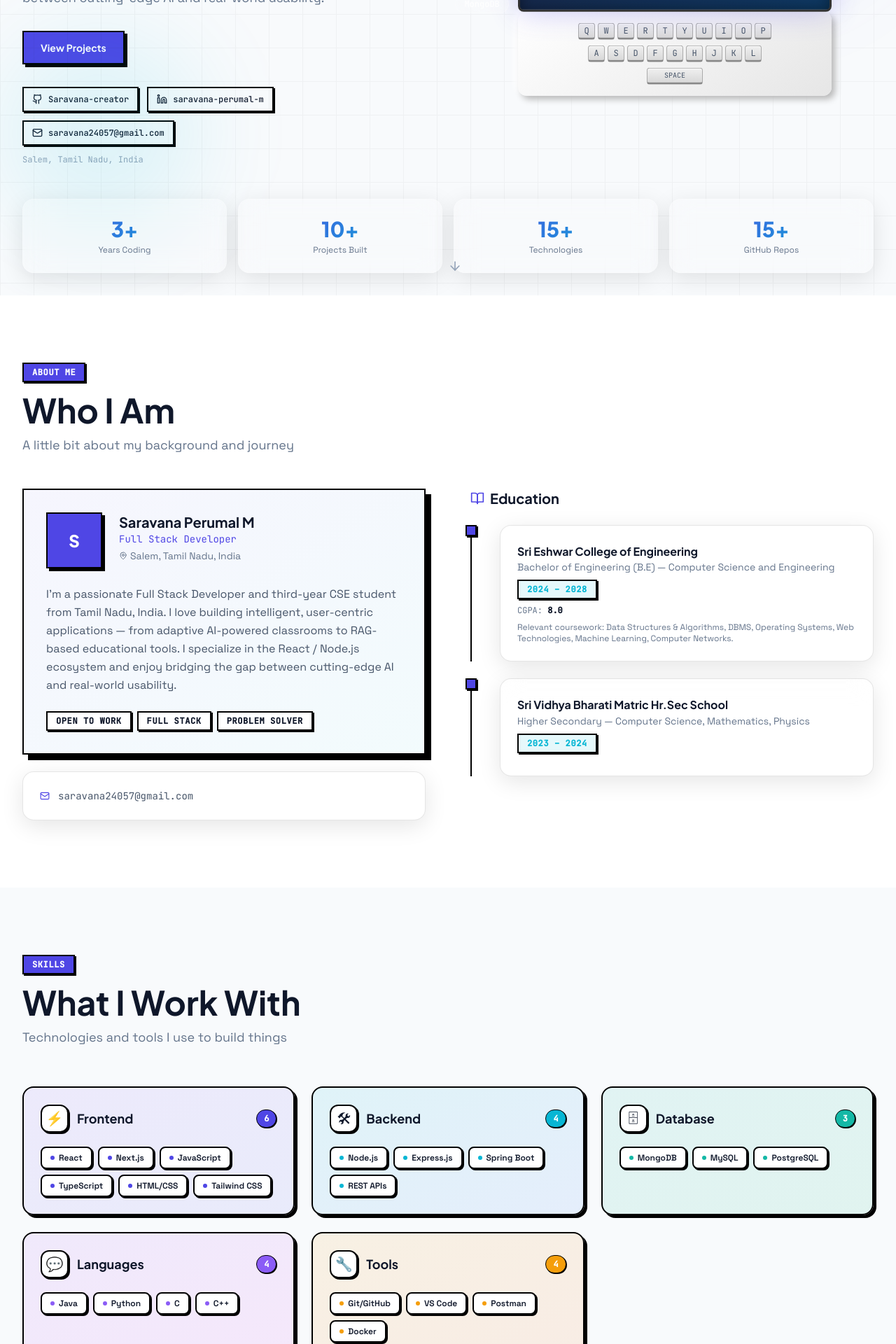
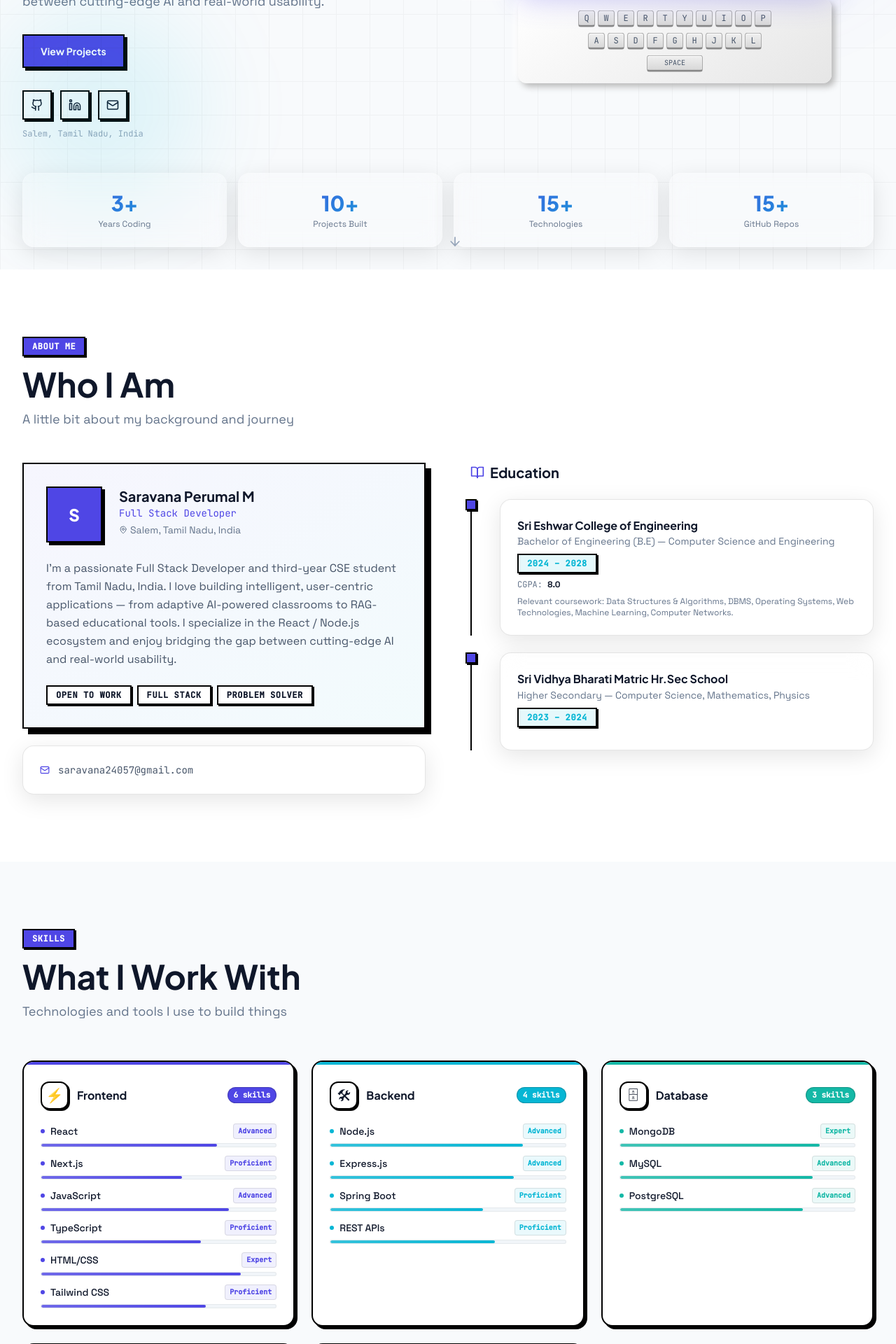
Before and after one commit to Saravana-creator/Saravana_Portfolio, a React (Vite) app in the folder frontend/: page / in a window 1280 px wide. Shown: the part 460-2380 px from the top of the page at 70% size. Built offline with nearby package versions, Linux system fonts and the light colour scheme.

Commit message:
Font Fix: 1

```diff
--- a/frontend/src/components/sections/HeroSection.tsx
+++ b/frontend/src/components/sections/HeroSection.tsx
@@ -138,21 +138,21 @@ export default function HeroSection() {
               </a>
             </motion.div>
 
-            {/* Social links with values */}
+            {/* Social links — icon buttons */}
             <motion.div variants={staggerItem} className="flex flex-col gap-3">
-              <div className="flex flex-wrap items-center gap-3">
-                {socialLinks.map(({ icon: Icon, href, label, value }) => (
+              <div className="flex items-center gap-3">
+                {socialLinks.map(({ icon: Icon, href, label }) => (
                   <a
                     key={label}
                     href={href}
                     target="_blank"
                     rel="noreferrer"
                     aria-label={label}
-                    className="flex items-center gap-2 border-2 border-black px-3 py-2 hover:bg-black hover:text-white transition-colors duration-150 group"
-                    style={{ boxShadow: '2px 2px 0 #000' }}
+                    title={label}
+                    className="border-2 border-black p-2.5 hover:bg-black hover:text-white transition-colors duration-150"
+                    style={{ boxShadow: '3px 3px 0 #000' }}
                   >
-                    <Icon size={15} />
-                    <span className="font-mono text-xs font-medium">{value}</span>
+                    <Icon size={18} />
                   </a>
                 ))}
               </div>
--- a/frontend/src/components/sections/SkillsSection.tsx
+++ b/frontend/src/components/sections/SkillsSection.tsx
@@ -3,16 +3,15 @@ import { staggerContainer, staggerItem } from '@/lib/animations';
 import { useScrollReveal } from '@/hooks/useScrollReveal';
 import skills from '@/data/skills';
 
-// Category emoji/icon mapping
-const categoryMeta: Record<string, { icon: string; bg: string; accent: string }> = {
-  Frontend:  { icon: '⚡', bg: 'from-violet-500/10 to-indigo-500/10',   accent: '#4F46E5' },
-  Backend:   { icon: '🛠', bg: 'from-cyan-500/10 to-blue-500/10',       accent: '#06B6D4' },
-  Database:  { icon: '🗄', bg: 'from-teal-500/10 to-emerald-500/10',    accent: '#14B8A6' },
-  Languages: { icon: '💬', bg: 'from-purple-500/10 to-fuchsia-500/10',  accent: '#8B5CF6' },
-  Tools:     { icon: '🔧', bg: 'from-amber-500/10 to-orange-500/10',    accent: '#F59E0B' },
+// Category metadata
+const categoryMeta: Record<string, { icon: string; bg: string; accent: string; glow: string }> = {
+  Frontend:  { icon: '⚡', bg: 'from-violet-500/8 to-indigo-500/8',   accent: '#4F46E5', glow: 'rgba(79,70,229,0.15)'  },
+  Backend:   { icon: '🛠', bg: 'from-cyan-500/8 to-blue-500/8',       accent: '#06B6D4', glow: 'rgba(6,182,212,0.15)'  },
+  Database:  { icon: '🗄', bg: 'from-teal-500/8 to-emerald-500/8',    accent: '#14B8A6', glow: 'rgba(20,184,166,0.15)' },
+  Languages: { icon: '💬', bg: 'from-purple-500/8 to-fuchsia-500/8',  accent: '#8B5CF6', glow: 'rgba(139,92,246,0.15)' },
+  Tools:     { icon: '🔧', bg: 'from-amber-500/8 to-orange-500/8',    accent: '#F59E0B', glow: 'rgba(245,158,11,0.15)' },
 };
 
-// Skill level label
 function levelLabel(level: number) {
   if (level >= 85) return 'Expert';
   if (level >= 75) return 'Advanced';
@@ -38,97 +37,96 @@ export default function SkillsSection() {
             <p className="section-subtitle">Technologies and tools I use to build things</p>
           </motion.div>
 
-          {/* Skill cards — new badge layout */}
+          {/* Cards */}
           <div className="grid grid-cols-1 sm:grid-cols-2 xl:grid-cols-3 gap-6">
             {skills.map((category) => {
               const meta = categoryMeta[category.category] ?? {
                 icon: '📦',
-                bg: 'from-slate-500/10 to-gray-500/10',
+                bg: 'from-slate-500/8 to-gray-500/8',
                 accent: '#64748B',
+                glow: 'rgba(100,116,139,0.15)',
               };
 
               return (
                 <motion.div
                   key={category.category}
                   variants={staggerItem}
-                  className={`relative rounded-2xl border-2 border-black overflow-hidden`}
+                  className="relative rounded-2xl border-2 border-black overflow-hidden bg-white"
                   style={{ boxShadow: '4px 4px 0 #000' }}
-                  whileHover={{ y: -4, boxShadow: '6px 6px 0 #000' }}
-                  transition={{ duration: 0.2 }}
+                  whileHover={{ y: -3, boxShadow: '7px 7px 0 #000' }}
+                  transition={{ duration: 0.18 }}
                 >
-                  {/* Gradient bg layer */}
+                  {/* Subtle tinted bg */}
+                  <div className={`absolute inset-0 bg-gradient-to-br ${meta.bg} pointer-events-none`} />
+
+                  {/* Top accent stripe */}
                   <div
-                    className={`absolute inset-0 bg-gradient-to-br ${meta.bg} pointer-events-none`}
+                    className="absolute top-0 left-0 right-0 h-1"
+                    style={{ backgroundColor: meta.accent }}
                   />
 
-                  <div className="relative p-6">
-                    {/* Category header */}
+                  <div className="relative p-6 pt-7">
+                    {/* Header row */}
                     <div className="flex items-center justify-between mb-5">
                       <div className="flex items-center gap-3">
-                        {/* Icon block */}
                         <div
                           className="w-10 h-10 rounded-xl flex items-center justify-center text-xl border-2 border-black bg-white"
                           style={{ boxShadow: '2px 2px 0 #000' }}
                         >
                           {meta.icon}
                         </div>
-                        <h3 className="font-display font-bold text-lg text-dark">
+                        <h3 className="font-display font-bold text-base text-dark">
                           {category.category}
                         </h3>
                       </div>
-                      {/* Count pill */}
+
+                      {/* Count badge */}
                       <span
-                        className="text-xs font-mono font-bold px-2.5 py-1 rounded-full text-white border border-black"
-                        style={{ backgroundColor: meta.accent, boxShadow: '1px 1px 0 #000' }}
+                        className="text-[11px] font-mono font-bold px-2 py-0.5 rounded-full text-white border border-black/20"
+                        style={{ backgroundColor: meta.accent }}
                       >
-                        {category.skills.length}
+                        {category.skills.length} skills
                       </span>
                     </div>
 
-                    {/* Skill chips */}
-                    <div className="flex flex-wrap gap-2">
+                    {/* Skills list with progress bars */}
+                    <div className="space-y-3">
                       {category.skills.map((skill, i) => (
-                        <motion.div
-                          key={skill.name}
-                          initial={{ opacity: 0, scale: 0.85 }}
-                          whileInView={{ opacity: 1, scale: 1 }}
-                          viewport={{ once: true }}
-                          transition={{ duration: 0.3, delay: i * 0.06 }}
-                          className="group relative"
-                        >
-                          {/* Chip */}
-                          <div
-                            className="flex items-center gap-1.5 px-3 py-1.5 rounded-lg border-2 border-black bg-white text-dark cursor-default transition-all duration-200 group-hover:text-white"
-                            style={{
-                              boxShadow: '2px 2px 0 #000',
-                            }}
-                            onMouseEnter={e => {
-                              (e.currentTarget as HTMLDivElement).style.backgroundColor = meta.accent;
-                              (e.currentTarget as HTMLDivElement).style.boxShadow = '3px 3px 0 #000';
-                            }}
-                            onMouseLeave={e => {
-                              (e.currentTarget as HTMLDivElement).style.backgroundColor = '#fff';
-                              (e.currentTarget as HTMLDivElement).style.boxShadow = '2px 2px 0 #000';
-                            }}
-                          >
-                            {/* Dot indicator */}
+                        <div key={skill.name}>
+                          {/* Name + level row */}
+                          <div className="flex items-center justify-between mb-1.5">
+                            <div className="flex items-center gap-2">
+                              {/* Colored dot */}
+                              <span
+                                className="w-1.5 h-1.5 rounded-full flex-shrink-0"
+                                style={{ backgroundColor: meta.accent }}
+                              />
+                              <span className="font-body text-sm font-medium text-dark">
+                                {skill.name}
+                              </span>
+                            </div>
                             <span
-                              className="w-1.5 h-1.5 rounded-full flex-shrink-0"
-                              style={{ backgroundColor: meta.accent }}
-                            />
-                            <span className="font-body text-xs font-semibold whitespace-nowrap">
-                              {skill.name}
+                              className="text-[10px] font-mono font-bold px-1.5 py-0.5 rounded border border-black/10"
+                              style={{ color: meta.accent, backgroundColor: `${meta.accent}15` }}
+                            >
+                              {levelLabel(skill.level)}
                             </span>
                           </div>
 
-                          {/* Tooltip on hover */}
-                          <div
-                            className="absolute -top-9 left-1/2 -translate-x-1/2 border-2 border-black bg-dark text-white text-[10px] font-mono px-2 py-1 rounded whitespace-nowrap opacity-0 group-hover:opacity-100 transition-opacity duration-150 pointer-events-none z-10"
-                            style={{ boxShadow: '2px 2px 0 #000' }}
-                          >
-                            {levelLabel(skill.level)} · {skill.level}%
+                          {/* Progress track */}
+                          <div className="h-1.5 bg-slate-100 rounded-full border border-black/5 overflow-hidden">
+                            <motion.div
+                              className="h-full rounded-full"
+                              style={{
+                                background: `linear-gradient(90deg, ${meta.accent}cc, ${meta.accent})`,
+                              }}
+                              initial={{ width: 0 }}
+                              whileInView={{ width: `${skill.level}%` }}
+                              viewport={{ once: true }}
+                              transition={{ duration: 0.9, ease: 'easeOut', delay: i * 0.07 }}
+                            />
                           </div>
-                        </motion.div>
+                        </div>
                       ))}
                     </div>
                   </div>
--- a/frontend/src/index.css
+++ b/frontend/src/index.css
@@ -43,6 +43,35 @@ body {
   color: var(--color-dark);
   line-height: 1.6;
   overflow-x: hidden;
+}
+
+/* ── Force custom fonts on ALL elements (overrides Tailwind Preflight) ── */
+@layer base {
+  *,
+  *::before,
+  *::after {
+    font-family: 'Space Grotesk', sans-serif;
+  }
+
+  /* Inputs, buttons, select, textarea default to system font in Preflight */
+  input,
+  button,
+  select,
+  textarea,
+  optgroup {
+    font-family: 'Space Grotesk', sans-serif;
+  }
+
+  /* Headings → display font */
+  h1, h2, h3, h4, h5, h6 {
+    font-family: 'Plus Jakarta Sans', sans-serif;
+    font-weight: 700;
+  }
+
+  /* Code/pre → mono font */
+  code, pre, kbd, samp {
+    font-family: 'JetBrains Mono', monospace;
+  }
 }
 
 /* ── Custom Scrollbar ──────────────────────────────────────────────── */
```
